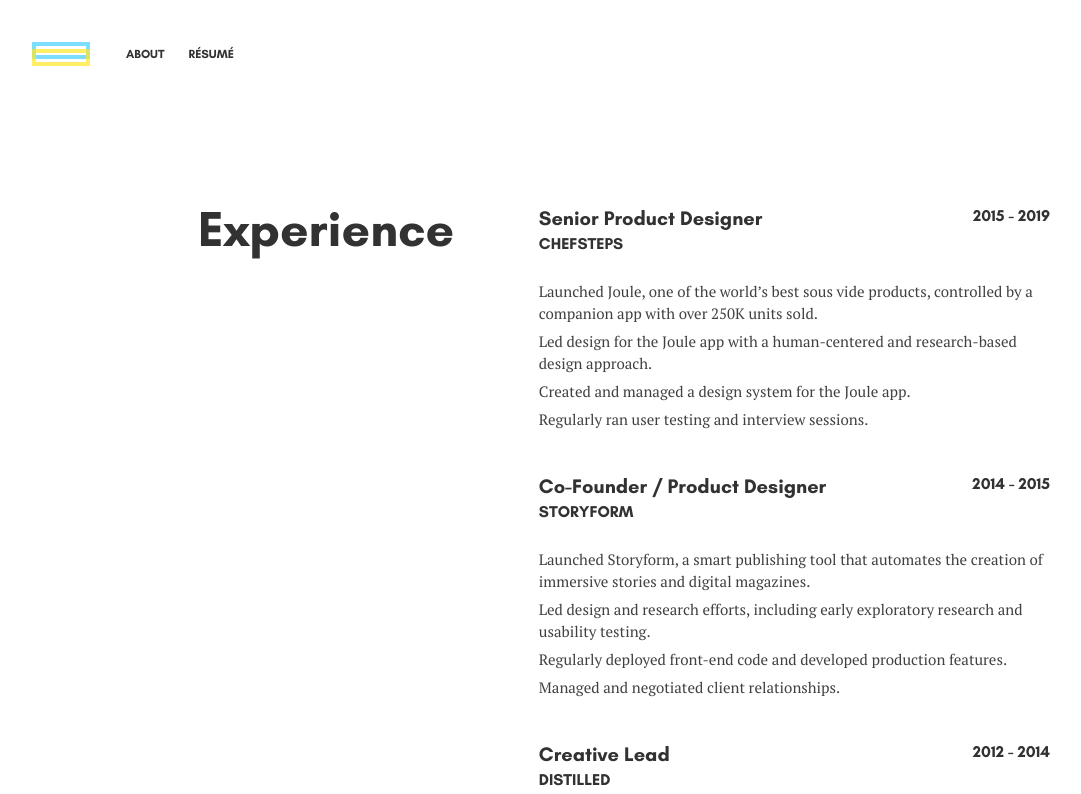
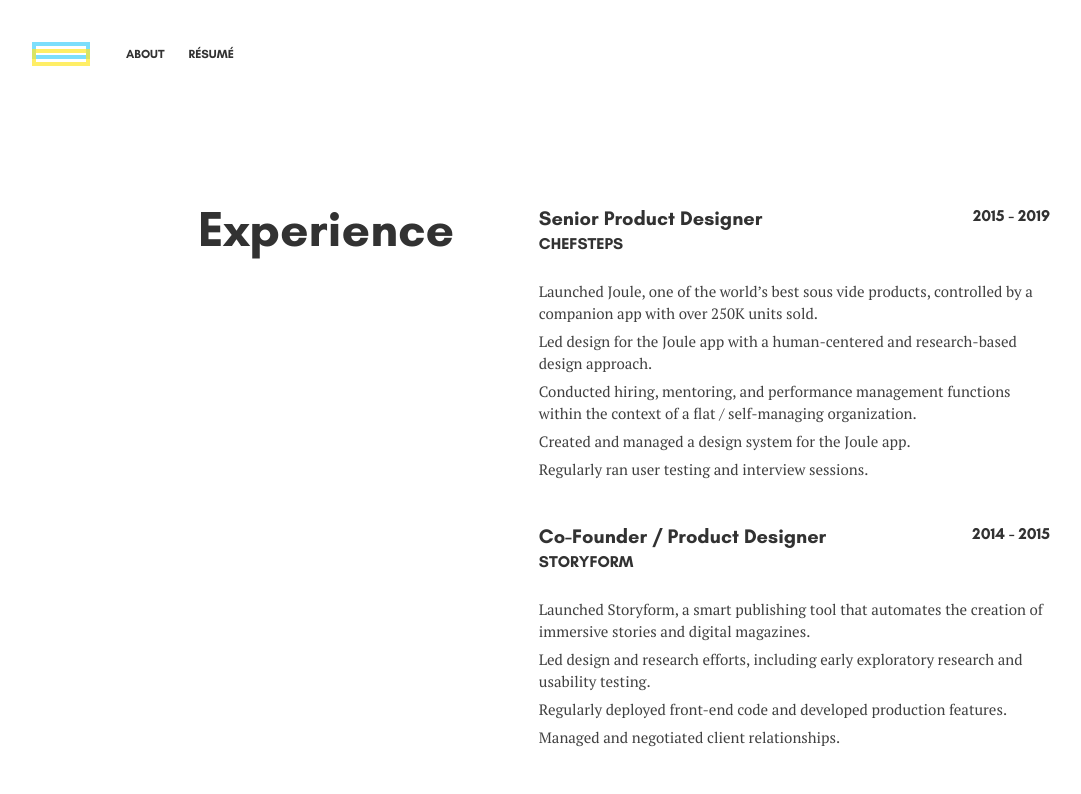
Before and after one commit to lukeclum/lukeclum.github.io, an Angular app: page /resume in a window 1280 px wide. Shown: the top 794 px of the page, without its empty margins (16-1097 px from the left). Built offline with nearby package versions, Linux system fonts and the light colour scheme.

Commit message:
update resume

```diff
--- a/src/app/pages/resume/resume.component.html
+++ b/src/app/pages/resume/resume.component.html
@@ -8,6 +8,7 @@
       <div class="resume-desc">
         <p>Launched Joule, one of the world’s best sous vide products, controlled by a companion app with over 250K units sold.</p>
         <p>Led design for the Joule app with a human-centered and research-based design approach.</p>
+        <p>Conducted hiring, mentoring, and performance management functions within the context of a flat / self-managing organization.</p>
         <p>Created and managed a design system for the Joule app.</p>
         <p>Regularly ran user testing and interview sessions.</p>
       </div>
```
